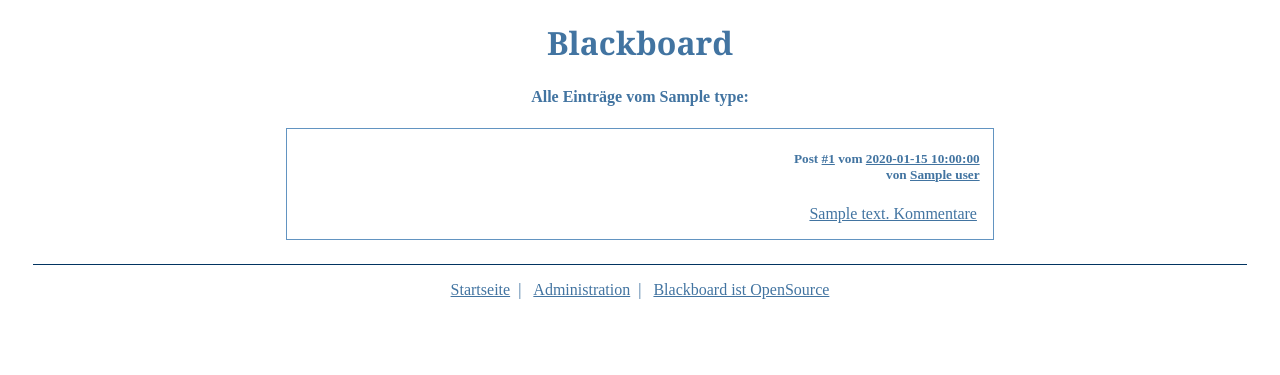
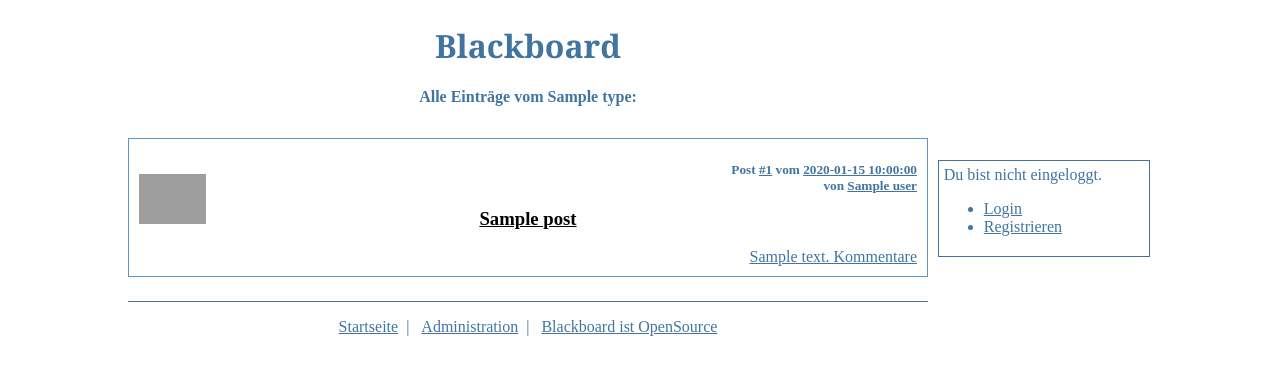
Before and after one commit to davidnieder/blackboard, a Python web app: template templates/default/filteredview.html in a window 1280 px wide. Shown: the top 375 px of the page. Run offline with Jinja, Linux system fonts and the light colour scheme; the template is opened without the code that fills it: most values are stand-ins (such as "Sample title", 1, 10 or a date in 2020); grey boxes are pictures that could not be loaded.

Commit message:
fixed default css and template

```diff
--- a/static/style/default/default.css
+++ b/static/style/default/default.css
@@ -1,9 +1,14 @@
 body  {
-    /*background-color: #f9f9f9;*/
     color: #4274A1;
-
     border-color: #6294C1;
     border-width: thin;
+}
+
+div#wrapper    {
+    width: 1024px;
+    margin-top: 1.5em;
+    margin-left: auto;
+    margin-right: auto;
 }
 
 img#icon    {
@@ -11,43 +16,37 @@ img#icon    {
 }
 
 div#header {
-    width: 92%;
-    margin-left: 4%;
-    margin-right: 4%;
+    width: 800px;
     margin-top: 0.5em;
-
     font-family: 'Georgia', serif;
     text-align: center;
     color: #4274A1;
-    /*font-size: xx-large;*/
 }
 div#header a    {
     text-decoration: none;
 }
 
-
 div#iconband  {
-    width: 92%;
-    margin-left: 4%;
-    margin-right: 4%;
+    width: 800px;
     margin-top: 1em;
     text-align: center;
 }
 div#iconband img {
     margin-right: 0.5em;
     margin-left: 0.5em;
-  }
+}
+div#iconband a  {
+    text-decoration: none;
+}
 
 div.messagebox {
-    margin-left: 22%;
-    margin-right: 22%;
+    width: 800px;
     margin-top: 1em;
     padding-top: 1em;
     padding-bottom: 1em;
+    margin-bottom: 1em;
     text-align: center;
-
     font-weight: bold;
-
     border-style: solid;
     border-width: thin;
 }
@@ -58,32 +57,30 @@ div.messagebox {
     color: #A52A2A
 }
 
-div#wrapper    {
-    width: 100%;
-    margin-top: 1.5em;
+div#headline    {
+    width: 800px;
+    text-align: center;
 }
 
 div#navigation {
-    width: 15%;
-    float: right;
     text-align: left;
     border-style: solid;
     border-width: thin;
-    margin-right: 4%;
-
-    padding: 0.3em
+    margin-top: 2em;
+    padding: 0.3em;
+    width: 200px;
+    position: fixed;
+    left: 0px;
 }
 
 div#content    {
-    /*margin-top: 1em;*/
-    margin-right: 22%;
-    margin-left: 22%;
+    width: 800px;
     text-align: center;
+    margin-top: 2em;
 }
 div#content table   {
     margin-left: auto;
     margin-right: auto;
-
     border-spacing: 0.2em;
 }
 div#content td  {
@@ -91,79 +88,34 @@ div#content td  {
     padding-right: 1em;
 }
 
-div#pagelinks   {
-    clear: right;
-    width: 92%;
-    margin-left: 4%;
-    margin-right: 4%;
-    margin-top: 1.5em;
-    text-align: center;
-}
-
-div#footer {
-    width: 96%;
-    margin-left: 2%;
-    margin-right: 2%;
-    margin-top: 1.5em;
-    margin-bottom: 1em;
-    padding-top: 1em;
-    text-align: center;
-
-    border-top-width: thin;
-    border-top-style: solid;
-    border-color: #023461;
-}
-div#footer a  {
-    margin-left: 0.5em;
-    margin-right: 0.5em;
-}
-
-a:link    {
-    color: #4274A1;
-}
-
-a:visited    {
-    color: #4274A1;
-}
-
-a:hover   {
-    color: #4274A1;
-    text-decoration: none;
-}
-
 div.post  {
-    /*margin-left: 1em;
-    margin-right: 1em;*/
-    margin-top: 1em;
-    margin-bottom: 1em;
-    padding-bottom: 0.1px;
     border: 1px solid #6294C1;
+    margin-bottom: 20px;
 }
 .post.datum   {
     text-align: right;
-    padding-right: 1em;
+    margin-right: 10px;
     margin-bottom: 0em;
 }
 .post.author  {
     text-align: right;
-    padding-right: 1em;
+    margin-right: 10px;
     margin-top: 0em;
+    margin-bottom: 0em;
 }
 .post.icon    {
-    /*margin-left: 0.5em;
-    text-align: left;
-    float: left;*/
     position: relative;
-    top: -2.5em;
-    left: -410px;
-    text-align: left;
+    left: 10px;
+    top: -20px;
+    width: 51px;
+    margin-bottom: 0px;
+    border-style: none;
 }
+
 .post.title   {
-    text-align: center;
-    margin-left: 4em;
-    margin-right: 4em;
-    margin-top: -3em;
-
+    margin-top: -40px;
+    margin-left: 10%;
+    margin-right: 10%;
 }
 .post.title a {
     color: #000;
@@ -175,38 +127,55 @@ div.post  {
 .post.text    {
     margin-left: 12%;
     margin-right: 12%;
-    margin-bottom: auto;
-    margin-top: -3em;
+    text-align: justify;
+    margin-bottom: 10px;
     border-style: none;
-
-    text-align: justify;
 }
 .post.embedded {
     text-align: center;
     border-style: none;
-    margin-left: auto;
-    margin-right: auto;
-    margin-top: auto;
-    margin-bottom: 0em;
-
+    margin-bottom: 10px;
 }
 .post.link    {
     border-style: none;
-    margin-top: auto;
-    margin-bottom: auto;
+    margin-bottom: 10px;
+    margin-left: 12%;
+    margin-right: 12%
 }
 .post.image   {
     border-style: none;
-    margin-bottom: auto;
+    margin-bottom: 10px;
 }
 .post.image img {
-    max-width: 650px;
+    max-width: 560px;
 }
 .post.commentlink {
+    text-align: right;
+    margin-right: 10px;
+    margin-bottom: 10px;
+    margin-top: 2px;
     border-style: none;
-    text-align: right;
-    margin-top: 0em;
-    padding-right: 1em;
+}
+
+div#pagelinks   {
+    clear: right;
+    width: 800px;
+    margin-top: 1.5em;
+    text-align: center;
+}
+
+div#footer {
+    width: 800px;
+    margin-top: 1.5em;
+    margin-bottom: 1em;
+    padding-top: 1em;
+    text-align: center;
+    border-top-width: thin;
+    border-top-style: solid;
+}
+div#footer a  {
+    margin-left: 0.5em;
+    margin-right: 0.5em;
 }
 
 div.commentarea {
@@ -241,3 +210,11 @@ div.commentarea {
 .newcomment h4  {
     margin-bottom: 0.5em;
 }
+
+a:link, a:visited, a:active {
+    color: #4274A1;
+}
+a:hover   {
+    color: #4274A1;
+    text-decoration: none;
+}
--- a/static/style/default/login.css
+++ b/static/style/default/login.css
@@ -1,8 +1,6 @@
 div#login   {
+    width: 800px;
     padding-bottom: 1em;
-    margin-left: 22%;
-    margin-right: 22%;
-
     text-align: center;
 
     border-style: solid;
--- a/static/style/default/newpost.css
+++ b/static/style/default/newpost.css
@@ -1,14 +1,12 @@
 div#newpost {
     height: 35em;
+    width: 800px;
 
     padding: 0.5em 0.5em 0.5em 0.5em;
     margin-top: 1.5em;
-    margin-right: 14em;
     margin-bottom: 1em;
-    margin-left: 14em;
 
     text-align: left;
-    /*background-color: #122030;*/
     color: #4274A1;
     border: 1px solid #000;
 }
--- a/static/style/default/register.css
+++ b/static/style/default/register.css
@@ -1,11 +1,8 @@
 div#register  {
+    width: 800px;
     padding-bottom: 1em;
-
     margin-top: 1em;
-    margin-left: 22%;
-    margin-right: 22%;
     margin-bottom: 0em;
-    width: 56%;
 
     text-align: center;
 
--- a/templates/default/base.html
+++ b/templates/default/base.html
@@ -11,8 +11,11 @@
   {% endblock %}
   {%- block scripts %}<script type="text/javascript" src="/static/script/iconanimation.js"></script>
   {%- endblock %}
+
+
 </head>
 <body>
+<div id="wrapper">
 {%- block header %}
   <div id="header"><h1><a href="/">Blackboard</a></h1></div>
 {%- endblock %}
@@ -28,12 +31,13 @@
 {%- endfor %}
 {%- endblock %}
 
-  <div id="wrapper">
+{%- block headline %}
+{%- endblock %}
+
 {%- block navigation %}
 {%- endblock %}
 {%- block content %}
 {%- endblock %}
-  </div>
 
 {%- block pagelinks %}
 {%- if page %}
@@ -55,6 +59,19 @@
     <a href="https://github.com/davidnieder/blackboard" target="_blank">Blackboard ist OpenSource</a>
   </div>
 {%- endblock %}
+</div>
 
+<script type="text/javascript"><!--
+    // elements:
+    var navigation = document.getElementById('navigation');
+    var content = document.getElementById('content')
+    // positions + widths:
+    var marginLeft = 10;
+    var contentPosition = content.offsetLeft;
+    var contentWidth = content.offsetWidth;
+    var navigationPosition = contentPosition + contentWidth + marginLeft + "px";
+    // set position of navigation container
+    navigation.style.left = navigationPosition;
+--></script>
 </body>
 </html>
--- a/templates/default/filteredview.html
+++ b/templates/default/filteredview.html
@@ -2,55 +2,87 @@
 
 {% block title %}<title>Ausgewählte Posts - Blackbook</title>{% endblock %}
 
+{%- block headline %}
+  <div id="headline">
+  {%- if type in ['text', 'link', 'image', 'audio', 'video'] %}
+    <h4>Alle Einträge in der Kategorie '{{ type }}':</h4>
+    {%- elif type == 'user' %}
+    <h4>Alle Einträge von {{ username }}:</h4>
+    {%- else %}
+    <h4>Alle Einträge vom {{ type }}:</h4>
+    {%- endif %}
+  </div>
+{%- endblock %}
+
+{%- block navigation %}
+  <div id="navigation">
+  {% if current_user.username %}
+    Hallo, <b>{{ current_user.username }}</b>
+    <ul>
+      <li><a href="/user/{{ current_user.username }}">Profil</a></li>
+      <li><a href="/user/settings/">Einstellungen</a></li>
+      {%- if current_user.admin %}
+      <li><a href="{{ url_for('admin_index') }}">Admin</a></li>
+      {%- endif %}
+      <li><a href="{{ url_for('logout') }}">Logout</a></li>
+    </ul>
+    Neuen Beitrag erstellen:
+    <ul>
+      <li><a href="/post/new/audio/">Lied posten</a></li>
+      <li><a href="/post/new/video/">Video posten</a></li>
+      <li><a href="/post/new/image/">Bild posten</a></li>
+      <li><a href="/post/new/text/">Text posten</a></li>
+      <li><a href="/post/new/link/">Link posten</a></li>
+    </ul>
+  {% else %}
+    Du bist nicht eingeloggt.
+    <ul>
+      <li><a href="{{ url_for('login') }}">Login</a></li>
+      <li><a href="{{ url_for('register') }}">Registrieren</a></li>
+    </ul>
+  {% endif %}
+  </div>
+{%- endblock %}
+
 {% block content %}
   <div id="content">
   {% if posts %}
-    {% if type in ['text', 'link', 'image', 'audio', 'video'] %}
-    <h4>Alle Einträge in der Kategorie '{{ type }}':</h4>
-    {%elif type == 'user' %}
-    <h4>Alle Einträge von {{ username }}:</h4>
-    {% else %}
-    <h4>Alle Einträge vom {{ type }}:</h4>
-    {% endif %}
     {%- for post in posts %}
     <div class="post">
       <h5 class="post datum">Post
         <a href="/posts/{{ post.id }}/">#{{ post.id }}</a> vom
-        <a href="/posts/{{ post.date }}/">{{ post.date }}</a></h5>
+        <a href="/posts/{{ post.date }}/">{{ post.date }}</a>
+      </h5>
       <h5 class="post author">von
         <a href="/user/{{ post.user }}/">{{ post.user }}</a>
       </h5>
+      <div class="post icon"><a href="/posts/{{ post.contenttype }}/">
+        <img src="/static/img/{{ post.contenttype }}.png" height="50" alt="icon"></a></div>
+        <h3 class="post title">
+        <a href="/posts/{{ post.id }}/">{{ post.title }}</a></h3>
 
     {%- if post.contenttype == 'text' %}
-      <a href="/posts/text/"><img src="/static/img/text.png" height="50" class="post icon"></a>
-      <h3 class="post title"><a href="/posts/{{ post.id }}/">{{ post.title }}</a></h3>
       <div class="post text">{{ post.text |safe }}</div>
 
     {%- elif post.contenttype == 'link' %}
-      <a href="/posts/link/"><img src="/static/img/web.png" height="50" class="post icon"></a>
-      <h3 class="post title"><a href="/posts/{{ post.id }}/">{{ post.title }}</a></h3>
-      <div class="post link"><a href="{{ post.url }}">{{ post.url }}</a></div>
-      <div class="post text">{{ post.text |safe }}</div>
+      <div class="post link">
+        <a href="{{ post.url }}">{{ post.url }}</a></div>
+      <div class="post text">{{ post.comment |safe }}</div>
 
     {%- elif post.contenttype == 'video' %}
-      <a href="/posts/video/"><img src="/static/img/video.png" height="50" class="post icon"></a>
-      <h3 class="post title"><a href="/posts/{{ post.id }}/">{{ post.title }}</a></h3>
       <div class="post embedded">{{ post.code |safe }}</div>
-      <div class="post text">{{ post.text |safe }}</div>
+      <div class="post text">{{ post.comment |safe }}</div>
 
     {%- elif post.contenttype == 'audio' %}
-      <a href="/posts/audio/"><img src="/static/img/audio.png" height="50" class="post icon"></a>
-      <h3 class="post title"><a href="/posts/{{ post.id }}/">{{ post.title }}</a></h3>
       <div class="post embedded">{{ post.code |safe }}</div>
-      <div class="post text">{{ post.text |safe }}</div>
+      <div class="post text">{{ post.comment |safe }}</div>
 
     {%- elif post.contenttype == 'image' %}
-      <a href="/posts/image/"><img src="/static/img/image.png" height="50" class="post icon"></a>
-      <h3 class="post title"><a href="/posts/{{ post.id }}/">{{ post.title }}</a></h3>
-      <div class="post image"><img src="{{ post.url }}"></div>
-      <div class="post text">{{ post.text |safe }}</div>
+      <div class="post image">
+        <a href="{{ post.url }}">
+        <img src="{{ post.url }}"></a></div>
+      <div class="post text">{{ post.comment |safe }}</div>
     {%- endif %}
-
       <div class="post commentlink">
     {%- if post.comments %}
       <a href="/posts/{{ post.id }}/#comments">{{ post.comments }} Kommentare</a>
@@ -58,7 +90,6 @@
       <a href="/posts/{{ post.id }}/#comments">Kommentieren</a>
     {%- endif %}
       </div>
-
     </div>
     {%- endfor %}
   {% else %}
```
Also changed, not shown: templates/default/index.html (+8 -24 lines), templates/default/login.html (+7 -3 lines), templates/default/newpost.html (+6 -6 lines), templates/default/page.html (+22 -25 lines), templates/default/singlepost.html (+39 -15 lines), static/img/link.png (renamed from static/img/web.png), static/img/link_over.png (renamed from static/img/web_over.png).
